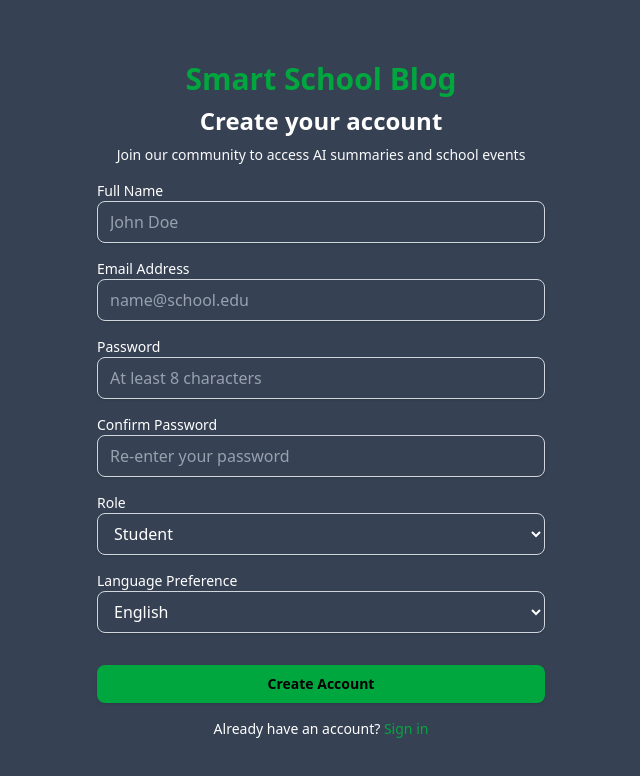
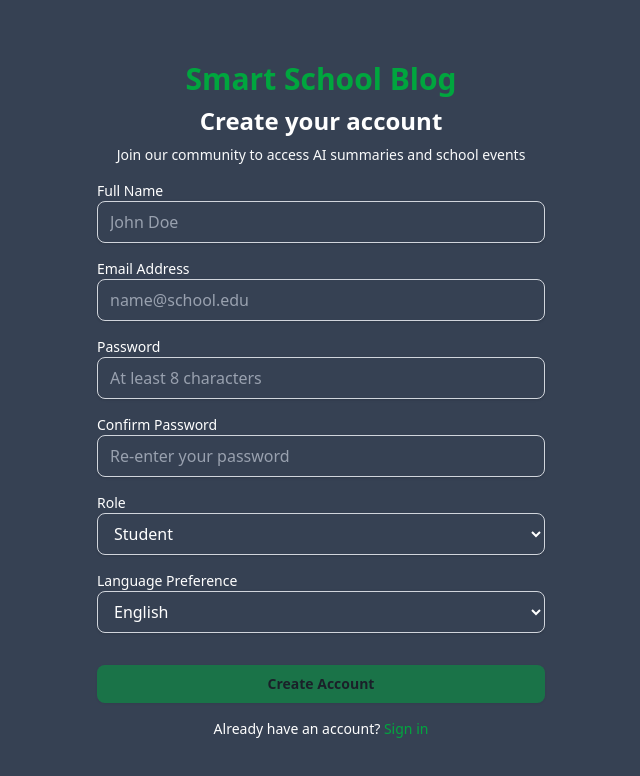
Before and after one commit to Nick-Lemy/smart-school-blog, a Next.js app: page /auth/register in a window 1280 px wide. Shown: the top 776 px of the page, without its empty margins (319-959 px from the left). Built offline with nearby package versions, Linux system fonts and the light colour scheme; no server answers.

Commit message:
hotfix: disable register button when clicking on register

```diff
--- a/src/app/auth/register/page.tsx
+++ b/src/app/auth/register/page.tsx
@@ -4,6 +4,7 @@ import { useState } from "react";
 import Link from "next/link";
 import { useRouter } from "next/navigation";
 import api from "@/lib/utils";
+import { Loader2 } from "lucide-react";
 
 export default function RegisterPage() {
   const router = useRouter();
@@ -18,6 +19,7 @@ export default function RegisterPage() {
   });
 
   const [error, setError] = useState<string | null>(null);
+  const [isLoading, setIsLoading] = useState(false);
 
   const handleChange = (
     e: React.ChangeEvent<HTMLInputElement | HTMLSelectElement>
@@ -31,9 +33,11 @@ export default function RegisterPage() {
   const handleSubmit = async (e: React.FormEvent) => {
     e.preventDefault();
     setError(null);
+    setIsLoading(true);
 
     if (formData.password !== formData.confirmPassword) {
       setError("Passwords do not match.");
+      setIsLoading(false);
       return;
     }
 
@@ -52,8 +56,18 @@ export default function RegisterPage() {
         "Registration failed: " +
           (error instanceof Error ? error.message : "Unknown error")
       );
+    } finally {
+      setIsLoading(false);
     }
   };
+
+  // Disable button when loading or when required fields are empty
+  const isDisabled =
+    isLoading ||
+    !formData.name ||
+    !formData.email ||
+    !formData.password ||
+    !formData.confirmPassword;
 
   return (
     <div className="min-h-dvh flex items-center justify-center bg-gray-700 px-6 sm:px-6 lg:px-8">
@@ -193,9 +207,14 @@ export default function RegisterPage() {
           <div className="pt-2">
             <button
               type="submit"
-              className="w-full flex justify-center py-2 px-4 border border-transparent rounded-md shadow-sm text-sm font-semibold text-black bg-green-600 hover:bg-green-700 focus:outline-none focus:ring-2 focus:ring-offset-2 focus:ring-blue-500"
+              disabled={isDisabled}
+              className="w-full flex justify-center py-2 px-4 border border-transparent rounded-md shadow-sm text-sm font-semibold text-black bg-green-600 hover:bg-green-700 focus:outline-none focus:ring-2 focus:ring-offset-2 focus:ring-blue-500 disabled:opacity-50 disabled:cursor-not-allowed"
             >
-              Create Account
+              {isLoading ? (
+                <Loader2 className="animate-spin h-5 w-5" />
+              ) : (
+                "Create Account"
+              )}
             </button>
           </div>
         </form>
```
